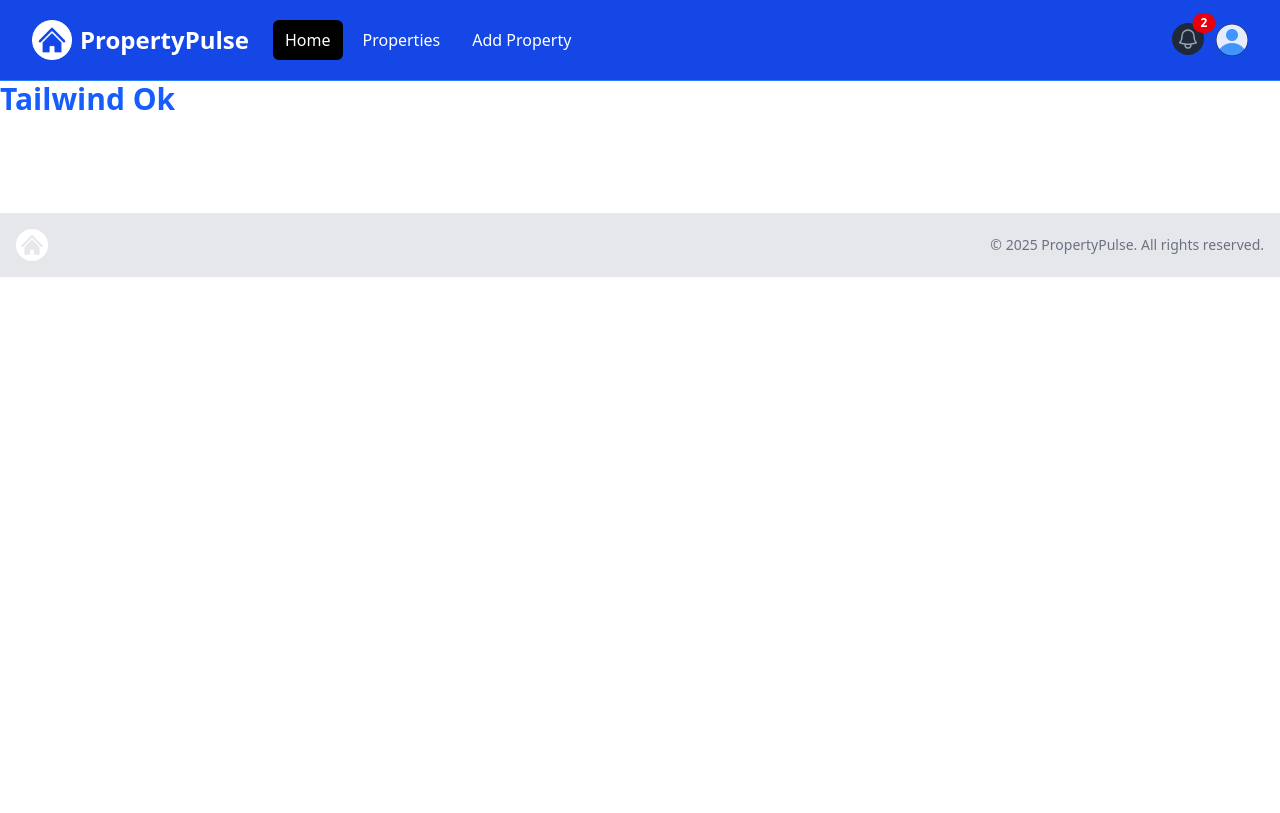
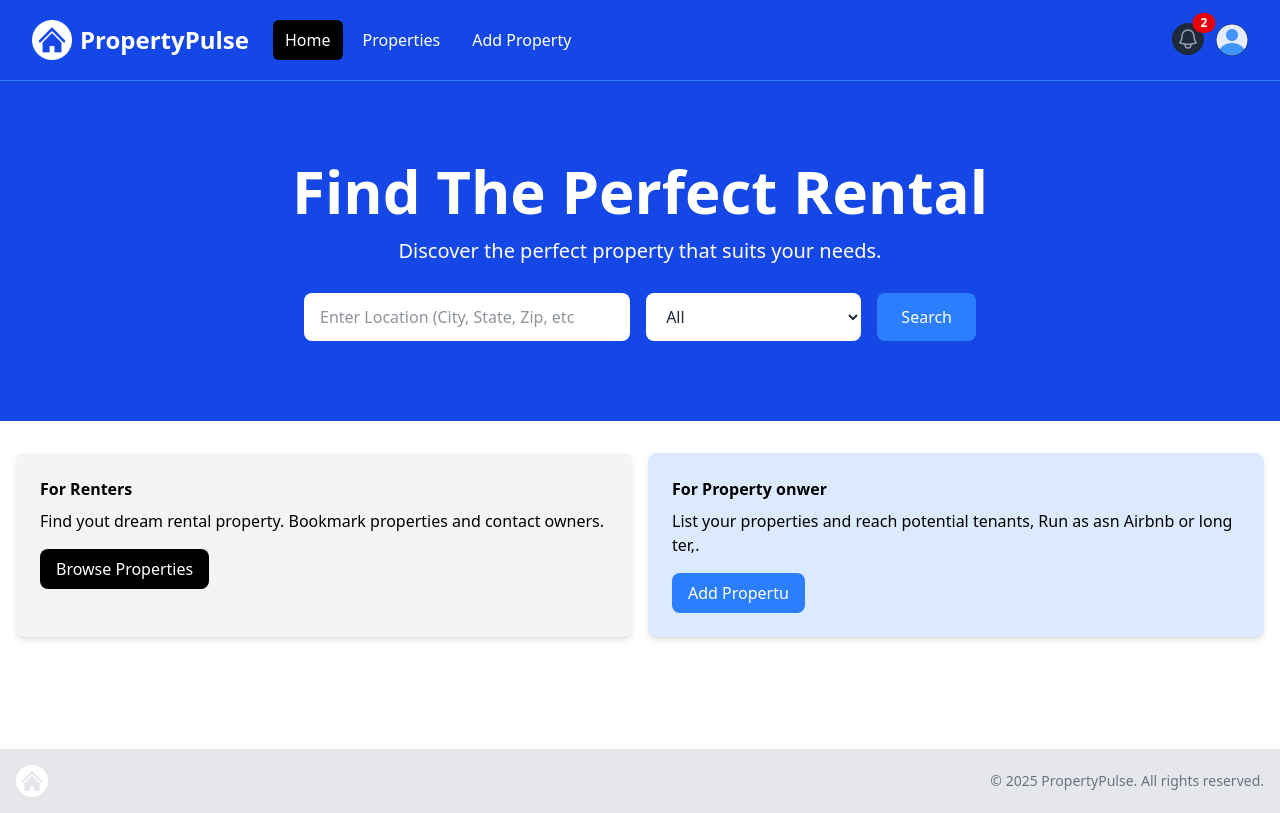
Before and after one commit to chanmin0311/property-pulse-nextjs, a Next.js app: page / in a window 1280 px wide. Built offline with nearby package versions, Linux system fonts and the light colour scheme.

Commit message:
add Hero and InfoBoxes components to main page

```diff
--- a/app/page.jsx
+++ b/app/page.jsx
@@ -1,8 +1,12 @@
+import Hero from "@/components/Hero.jsx";
+import InfoBoxes from "@/components/InfoBoxes.jsx";
+
 const HomePage = () => {
     return (
-        <main>
-            <h1 className="text-3xl font-bold text-blue-600">Tailwind Ok</h1>
-        </main>
+        <>
+            <Hero />
+            <InfoBoxes />
+        </>
     );
 };
 
```
